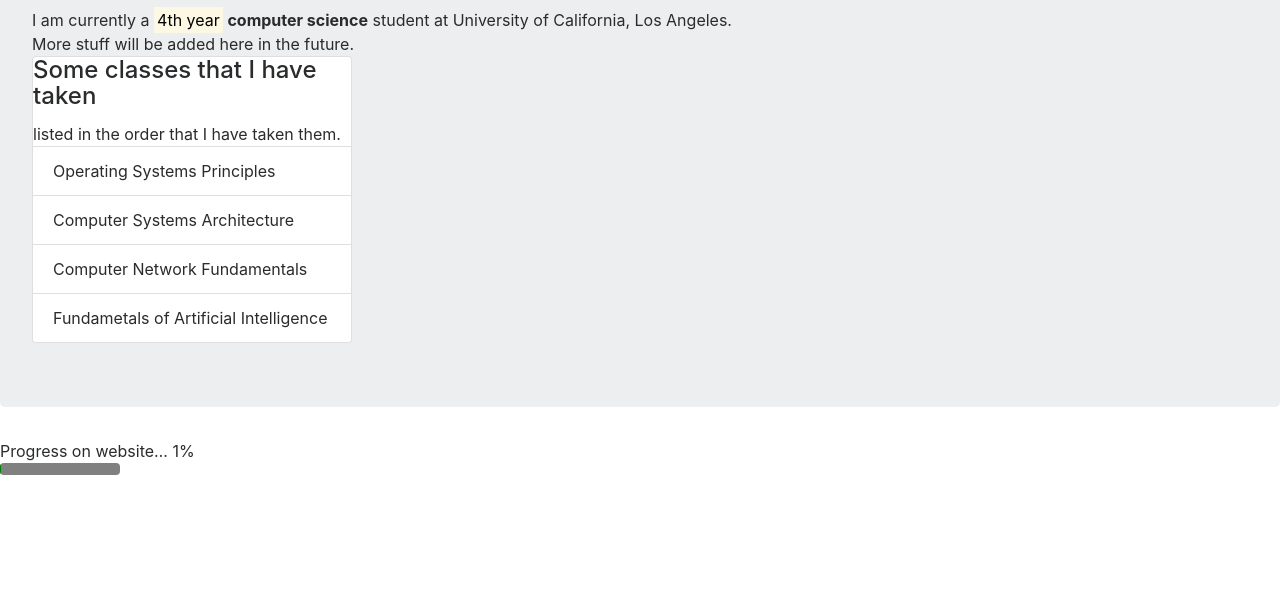
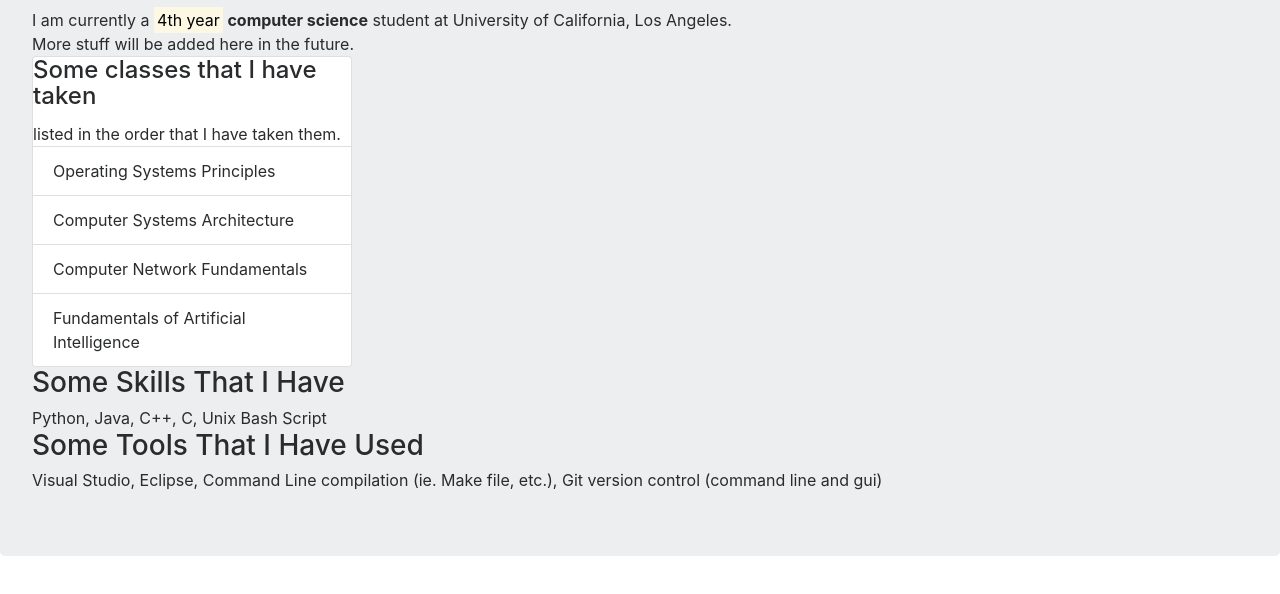
Before and after one commit to brysonli12/brysonli12.github.io, a plain HTML site: page index.html in a window 1280 px wide. Shown: the part 186-780 px from the top of the page. Drawn offline with nearby package versions, Linux system fonts and the light colour scheme; a script that the page names is missing.

Commit message:
Update index.html

```diff
--- a/index.html
+++ b/index.html
@@ -32,7 +32,7 @@
 		    <li class="list-group-item">Operating Systems Principles</li>
 			  <li class="list-group-item">Computer Systems Architecture</li>
 		    <li class="list-group-item">Computer Network Fundamentals</li>
-		    <li class="list-group-item">Fundametals of Artificial Intelligence</li>
+		    <li class="list-group-item">Fundamentals of Artificial Intelligence</li>
 		  </ul>
 			<!--
 		  <div class="card-body">
@@ -40,14 +40,18 @@
 		    <a href="#" class="card-link">Another link</a>
 		  </div>-->
 		</div>
+		<h3>Some Skills That I Have</h3>
+		Python, Java, C++, C, Unix Bash Script
+		<h3>Some Tools That I Have Used</h3>
+		Visual Studio, Eclipse, Command Line compilation (ie. Make file, etc.), Git version control (command line and gui)
 	</div>
 
-    <div class="text-xs-center" id="progress1_caption">Progress on website&hellip; 1%</div>
+    <!--<div class="text-xs-center" id="progress1_caption">Progress on website&hellip; 1%</div>
     <progress class="progress" value="1" max="100" aria-describedby="progress1_caption">
       <div class="progress">
         <span class="progress-bar" style="width: 1%;"></span>
       </div>
-    </progress>
+    </progress>-->
 
     <!-- jQuery first, then Tether, then Bootstrap JS. -->
     <script src="https://ajax.googleapis.com/ajax/libs/jquery/3.1.1/jquery.min.js" integrity="sha384-3ceskX3iaEnIogmQchP8opvBy3Mi7Ce34nWjpBIwVTHfGYWQS9jwHDVRnpKKHJg7" crossorigin="anonymous"></script>
```
